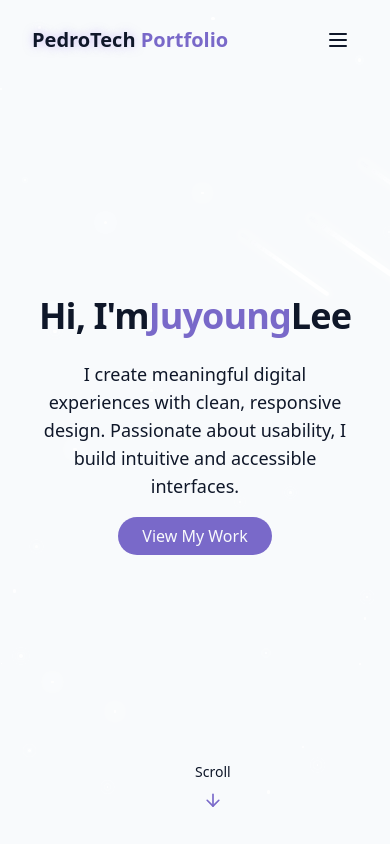
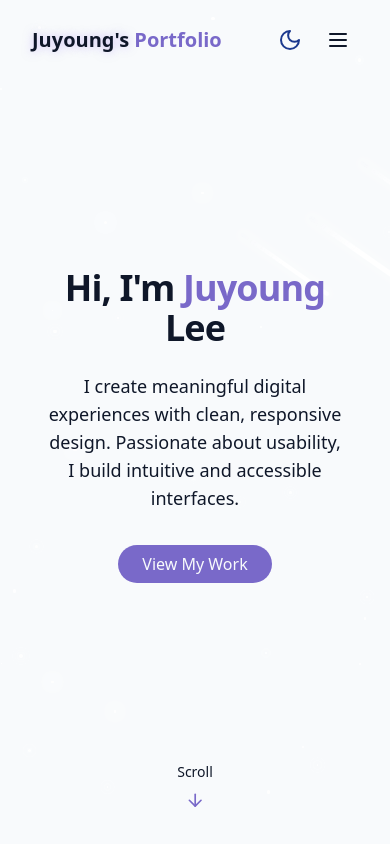
Before and after one commit to Joy-Juyoung/My_Portfolio, a React (Vite) app: page / in a window 390 px wide. Built offline with nearby package versions, Linux system fonts and the light colour scheme.

Commit message:
feat: relocate dark mode toggle into navbar for consistent layout

```diff
--- a/src/components/HeroSection.jsx
+++ b/src/components/HeroSection.jsx
@@ -4,27 +4,29 @@ export const HeroSection = () => {
   return (
     <section
       id="hero"
-      className="relative min-h-screen flex flex-col items-center justify-center pz-4"
+      className="relative min-h-screen flex flex-col items-center justify-center px-4"
     >
       <div className="container max-w-4xl mx-auto text-center z-10">
         <div className="space-y-6">
           <h1 className="text-4xl md:text-6xl font-bold tracking-tight">
-            <span className="opacity-0 animate-fade-in">Hi, I'm</span>
+            <span className="opacity-0 animate-fade-in"> Hi, I'm</span>
             <span className="text-primary opacity-0 animate-fade-in-delay-1">
+              {" "}
               Juyoung
             </span>
             <span className="text-gradient opacity-0 animate-fade-in-delay-2">
+              {" "}
               Lee
             </span>
           </h1>
 
-          <p className="text-lg md:text-xl text-muted-foreground max-2-2xl mx-auto opacity-0 animate-fade-in-delay-3">
+          <p className="text-lg md:text-xl text-muted-foreground max-2-2xl mx-auto md:px-8 opacity-0 animate-fade-in-delay-3">
             I create meaningful digital experiences with clean, responsive
             design. Passionate about usability, I build intuitive and accessible
             interfaces.
           </p>
 
-          <div className="opacity-0 animate-fade-in-delay-4">
+          <div className="pt-4 opacity-0 animate-fade-in-delay-4">
             <a href="#projects" className="cosmic-button">
               View My Work
             </a>
@@ -32,7 +34,7 @@ export const HeroSection = () => {
         </div>
       </div>
 
-      <div className="absolute bottom-8 left-1/2 transform -translate-x-1.2 flex flex-col items-center animate-bounce">
+      <div className="absolute bottom-8 left-1/2 transform -translate-x-1/2 flex flex-col items-center animate-bounce">
         <span className="text-sm text-muted-foreground mb-2"> Scroll </span>
         <ArrowDown className="h-5 w-5 text-primary" />
       </div>
--- a/src/components/Navbar.jsx
+++ b/src/components/Navbar.jsx
@@ -1,6 +1,7 @@
 import { cn } from "@/lib/utils";
 import { Menu, X } from "lucide-react";
 import { useEffect, useState } from "react";
+import { ThemeToggle } from "./ThemeToggle";
 
 const navItems = [
   { name: "Home", href: "#hero" },
@@ -35,7 +36,7 @@ export const Navbar = () => {
           href="#hero"
         >
           <span className="relative z-10">
-            <span className="text-glow text-foreground"> PedroTech </span>{" "}
+            <span className="text-glow text-foreground"> Juyoung's </span>{" "}
             Portfolio
           </span>
         </a>
@@ -51,21 +52,32 @@ export const Navbar = () => {
               {item.name}
             </a>
           ))}
+
+          <ThemeToggle />
         </div>
 
         {/* mobile nav */}
-
-        <button
+        {/* <button
           onClick={() => setIsMenuOpen((prev) => !prev)}
           className="md:hidden p-2 text-foreground z-50"
           aria-label={isMenuOpen ? "Close Menu" : "Open Menu"}
         >
-          {isMenuOpen ? <X size={24} /> : <Menu size={24} />}
-        </button>
+          {isMenuOpen ? <X size={24} /> : <Menu size={24} />}{" "}
+        </button> */}
+        <div className="md:hidden flex items-center gap-3 z-50">
+          <ThemeToggle />
+          <button
+            onClick={() => setIsMenuOpen((prev) => !prev)}
+            className="p-2 text-foreground"
+            aria-label={isMenuOpen ? "Close Menu" : "Open Menu"}
+          >
+            {isMenuOpen ? <X size={24} /> : <Menu size={24} />}
+          </button>
+        </div>
 
         <div
           className={cn(
-            "fixed inset-0 bg-background/95 backdrop-blur-md z-40 flex flex-col items-center justify-center",
+            "fixed inset-0 bg-background/95 backdroup-blur-md z-40 flex flex-col items-center justify-center",
             "transition-all duration-300 md:hidden",
             isMenuOpen
               ? "opacity-100 pointer-events-auto"
--- a/src/components/ThemeToggle.jsx
+++ b/src/components/ThemeToggle.jsx
@@ -32,8 +32,9 @@ export const ThemeToggle = () => {
     <button
       onClick={toggleTheme}
       className={cn(
-        "fixed max-sm:hidden top-5 right-5 z-50 p-1 rounded-full transition-colors duration-300",
-        "focus:outline-hidden"
+        // "fixed max-sm:hidden top-5 right-5 z-50 p-2 rounded-full transition-colors duration-300",
+        // "focus:outline-hidden"
+        "p-1 rounded-full transition-colors duration-300 focus:outline-none"
       )}
     >
       {isDarkMode ? (
--- a/src/pages/Home.jsx
+++ b/src/pages/Home.jsx
@@ -1,4 +1,4 @@
-import { ThemeToggle } from "@/components/ThemeToggle";
+// import { ThemeToggle } from "@/components/ThemeToggle";
 import { StarBackground } from "@/components/StarBackground";
 import { Navbar } from "@/components/Navbar";
 import { HeroSection } from "../components/HeroSection";
@@ -7,9 +7,11 @@ export const Home = () => {
   return (
     <div className="min-h-screen bg-background text-foreground overflow-x-hidden">
       {/* Theme Toggle */}
-      <ThemeToggle />
+      {/* <ThemeToggle /> */}
+
       {/* Background Effects */}
       <StarBackground />
+
       {/* Navbar */}
       <Navbar />
 
```
